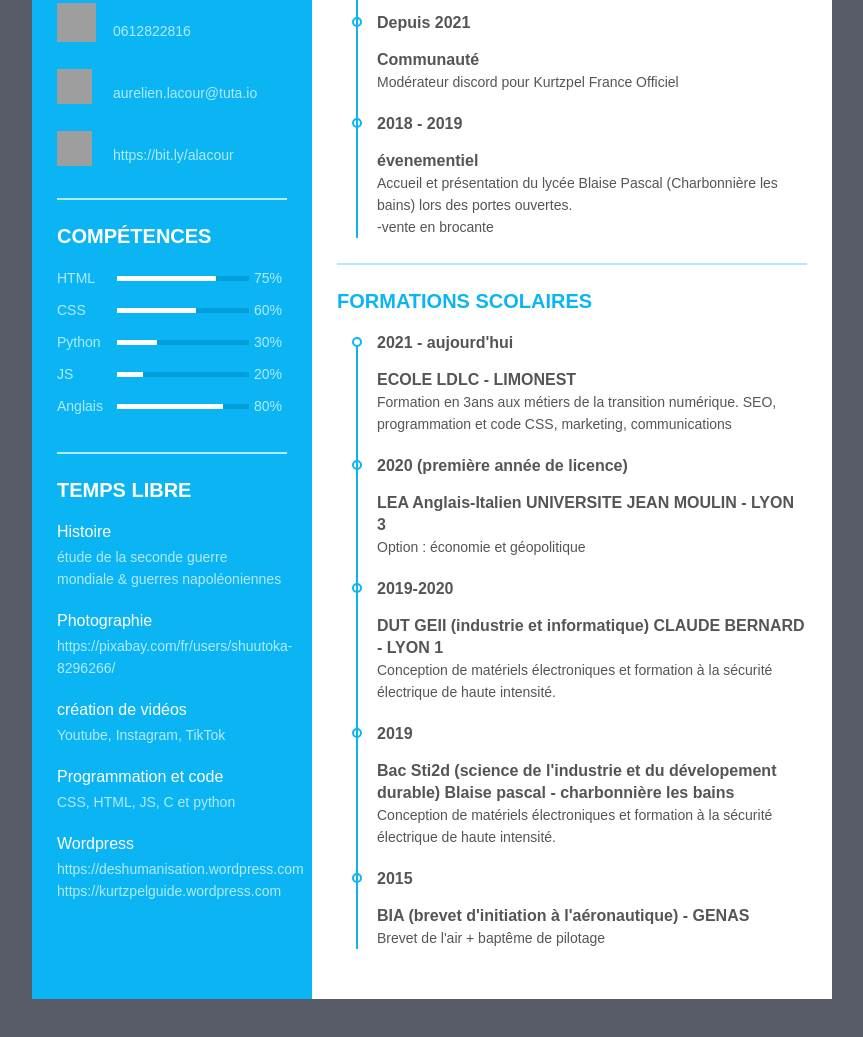
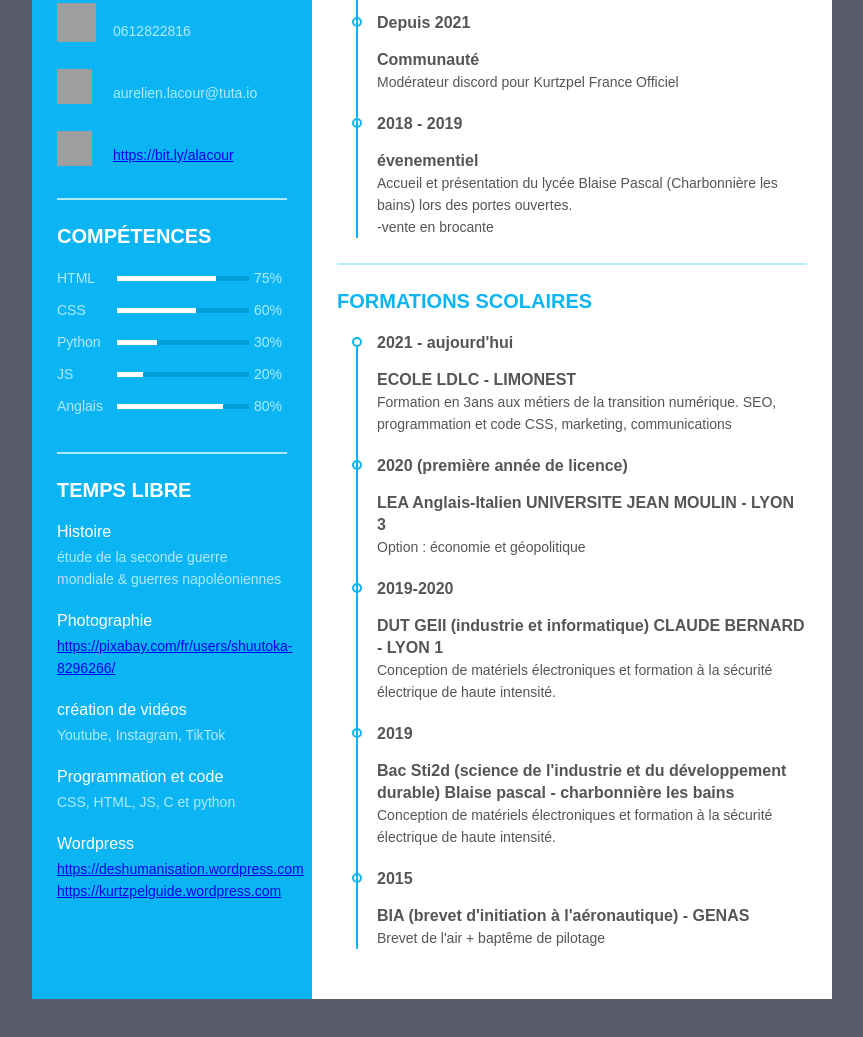
Before and after one commit to aurelienlacour/cv, a plain HTML site: page index.html in a window 1280 px wide. Shown: the part 479-1516 px from the top of the page, without its empty margins (208-1071 px from the left). Drawn offline with Linux system fonts and the light colour scheme; grey boxes are pictures that could not be loaded.

Commit message:
Update index.html

```diff
--- a/index.html
+++ b/index.html
@@ -42,7 +42,7 @@
             <div class="data">
                 <img src="https://cdn-icons-png.flaticon.com/512/145/145807.png"width="35" height="35">
                 <div class="text1">
-                https://bit.ly/alacour
+                <a href="url">https://bit.ly/alacour</a>
               </div>
 
             </div>
@@ -115,7 +115,7 @@
           <li>
              <div class="data">
               <p class="semi-bold">Photographie</p>
-              <p>https://pixabay.com/fr/users/shuutoka-8296266/</p>
+               <p><a href="url">https://pixabay.com/fr/users/shuutoka-8296266/</a></p>
             </div>
           </li>
           <li>
@@ -133,7 +133,7 @@
           <li>
             <div class="data">
              <p class="semi-bold"> Wordpress</p>
-             <p>https://deshumanisation.wordpress.com <br> https://kurtzpelguide.wordpress.com</p>
+              <p><a href="url">https://deshumanisation.wordpress.com</a> <br> <a href="url">https://kurtzpelguide.wordpress.com</a></p>
            </div>
          </li>
         </ul>
@@ -208,7 +208,7 @@
         <li>
           <div class="date"><b>2019</b></div>
           <div class="info">
-            <p class="semi-bold"><b>Bac Sti2d  (science de l'industrie et du dévelopement durable) Blaise pascal - charbonnière les bains</b></p>
+            <p class="semi-bold"><b>Bac Sti2d  (science de l'industrie et du développement durable) Blaise pascal - charbonnière les bains</b></p>
             <p>Conception de matériels électroniques et formation à la sécurité électrique de haute intensité.</p>
           </div>
         </li>
```
